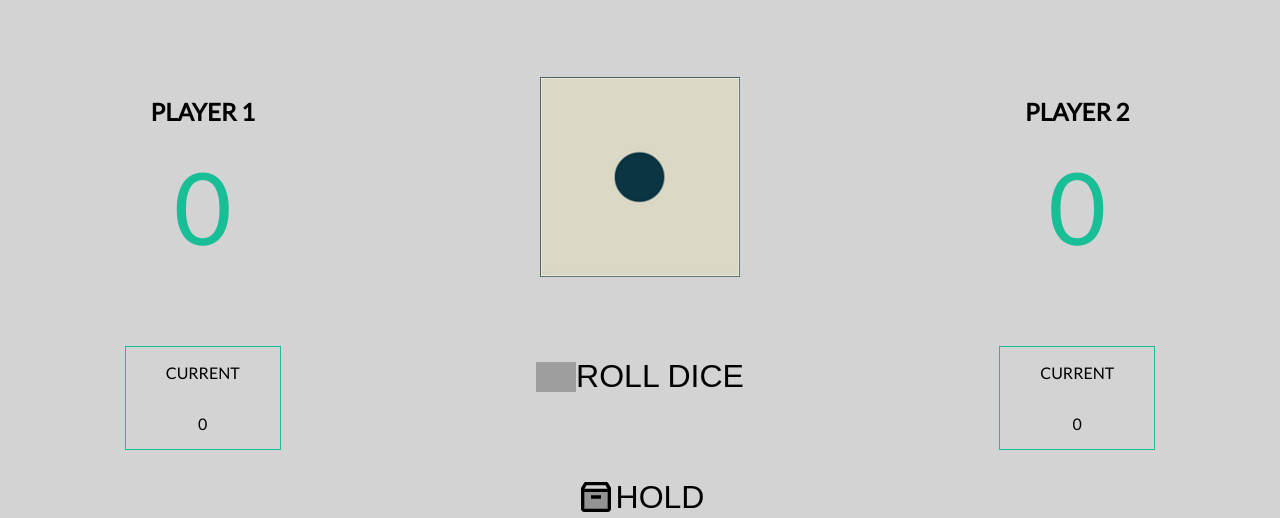
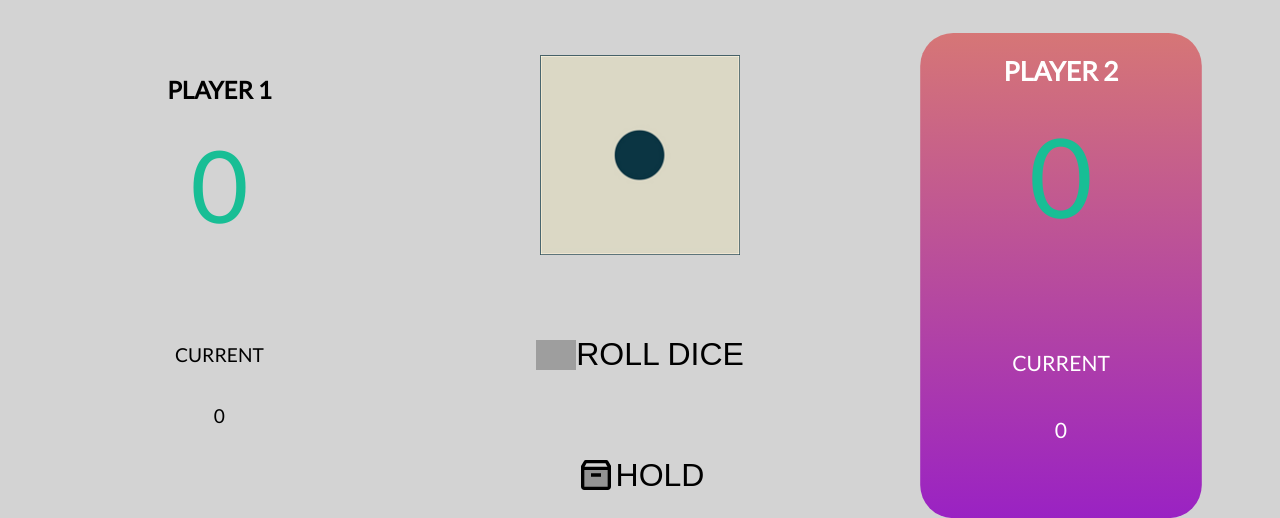
Before and after one commit to Lekerio/evaluation2, a plain HTML site: page index.html in a window 1280 px wide. Both pictures are taken after a click on the button "HOLD". Shown: the part 282-800 px from the top of the page. Drawn offline with Linux system fonts and the light colour scheme; grey boxes are pictures that could not be loaded.

Commit message:
ft/ function to change player color added

```diff
--- a/index.html
+++ b/index.html
@@ -15,7 +15,7 @@
       </button>
     </header>
     <main>
-      <div id="player1">
+      <div id="player1" class="activePlayer">
         <h2>PLAYER 1</h2>
         <div id="totalScorePlayer1">0</div>
         <div id="currentBoxPlayer1">
--- a/main.js
+++ b/main.js
@@ -3,14 +3,25 @@ let totalScorePlayer2 = document.getElementById("totalScorePlayer2");
 let currentScorePlayer1 = document.getElementById("currentScorePlayer1");
 let currentScorePlayer2 = document.getElementById("currentScorePlayer2");
 let rollButton = document.getElementById("rollButton");
-let holdButon = document.getElementById("holdButton");
+let holdButton = document.getElementById("holdButton");
 let diceImage = document.getElementById("diceImage");
+let player1 = document.getElementById("player1");
+let player2 = document.getElementById("player2");
 
-function randomDice() {
-let randomNum = Math.floor(Math.random() * 6 +1);
-console.log("The number is : "+ randomNum);
-diceImage.setAttribute("src", `./assets/img/de${randomNum}.png`);
-
+function randomDiceNumber() {
+  let randomNum = Math.floor(Math.random() * 6 + 1);
 }
 
-rollButton.addEventListener("click", randomDice)
+function changeColorPlayer() {
+  if (player1.classList.contains("activePlayer")) {
+    player1.classList.toggle("activePlayer");
+    player2.classList.toggle("activePlayer");
+  }
+  else if (player2.classList.contains("activePlayer")) {
+    player2.classList.toggle("activePlayer");
+    player1.classList.toggle("activePlayer");
+  }
+}
+
+
+holdButton.addEventListener("click", changeColorPlayer)
--- a/stylesheet.css
+++ b/stylesheet.css
@@ -16,6 +16,7 @@ header {
   padding-top: 1rem;
   display: flex;
   justify-content: space-around;
+  padding-bottom:5rem;
 }
 header button {
   display: flex;
@@ -46,6 +47,9 @@ main {
     display:flex;
     flex-direction:column;
     align-items:center;
+    width:20%;
+    border-radius:30px;
+    transition:200ms;
 }
 
 #totalScorePlayer1, #totalScorePlayer2 {
@@ -59,8 +63,8 @@ main {
     align-items:center;
     justify-content: center;
     padding:0px 40px 0px 40px;
-    border:1px solid rgb(24, 190, 149);
     margin-top:5rem;
+    font-size:1.2rem;
 }
 
 #diceZone button {
@@ -95,3 +99,11 @@ main {
   width:40px;
   height:auto;
 }
+
+.activePlayer {
+  color:white;
+  background: rgb(154,34,195);
+background: linear-gradient(0deg, rgba(154,34,195,1) 0%, rgba(214,118,118,1) 100%);
+transform:scale(1.1);
+transition:200ms;
+}
```
